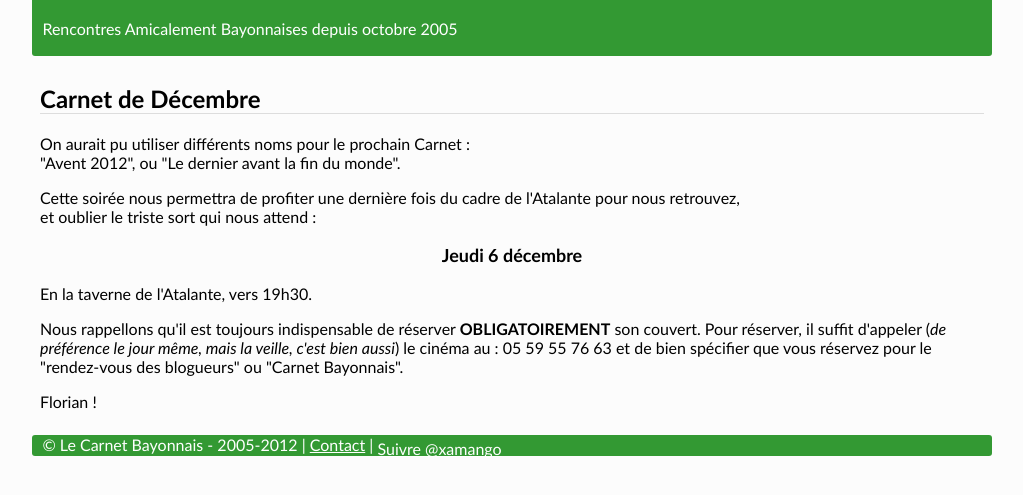
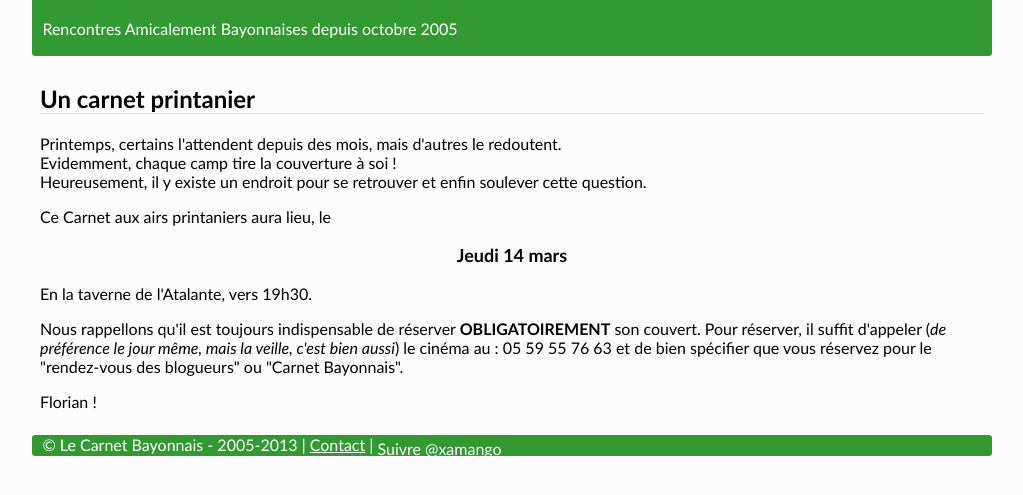
Before and after one commit to xamango/xamango, a plain HTML site: page index.html in a window 1280 px wide. Shown: the part 63-558 px from the top of the page, without its empty margins (128-1151 px from the left). Drawn offline with Linux system fonts and the light colour scheme.

Commit message:
Un carnet printanier

```diff
--- a/index.html
+++ b/index.html
@@ -13,20 +13,19 @@
   <p id="tagline">Rencontres Amicalement Bayonnaises depuis octobre 2005</p>
 </div>
 <div id="content">
-  <h2>Carnet de Décembre</h2>
+  <h2>Un carnet printanier</h2>
 
   <p>
-    On aurait pu utiliser différents noms pour le prochain Carnet :
-    <br>
-    "Avent 2012", ou "Le dernier avant la fin du monde".
+    Printemps, certains l'attendent depuis des mois, mais d'autres le redoutent.<br>
+    Evidemment, chaque camp tire la couverture à soi !<br>
+    Heureusement, il y existe un endroit pour se retrouver et enfin soulever cette question.<br>
   </p>
   <p>
-    Cette soirée nous permettra de profiter une dernière fois du cadre de l'Atalante pour nous retrouvez,
+    Ce Carnet aux airs printaniers aura lieu, le
     <br>
-    et oublier le triste sort qui nous attend :
   </p>
 
-  <p class="announce">Jeudi 6 décembre</p>
+  <p class="announce">Jeudi 14 mars</p>
   <p>En la taverne de l'Atalante, vers 19h30.</p>
 
   <p>Nous rappellons qu'il est toujours indispensable de réserver <strong>OBLIGATOIREMENT</strong> son couvert. Pour réserver, il suffit d'appeler (<em>de préférence le jour même, mais la veille, c'est bien aussi</em>) le cinéma au : 05 59 55 76 63 et de bien spécifier que vous réservez pour le "rendez-vous des blogueurs" ou "Carnet Bayonnais".</p>
@@ -34,7 +33,7 @@
   <p>Florian !</p>
 </div>
 <div id="foot">
-  &copy; Le Carnet Bayonnais - 2005-2012 | <a href="./contact/">Contact</a> |
+  &copy; Le Carnet Bayonnais - 2005-2013 | <a href="./contact/">Contact</a> |
   <a href="https://twitter.com/xamango" class="twitter-follow-button" data-show-count="false" data-lang="fr">Suivre @xamango</a>
   <script>!function(d,s,id){var js,fjs=d.getElementsByTagName(s)[0];if(!d.getElementById(id)){js=d.createElement(s);js.id=id;js.src="//platform.twitter.com/widgets.js";fjs.parentNode.insertBefore(js,fjs);}}(document,"script","twitter-wjs");</script>
 </div>
```
Also changed, not shown: contact/index.html (+1 -1 lines).
